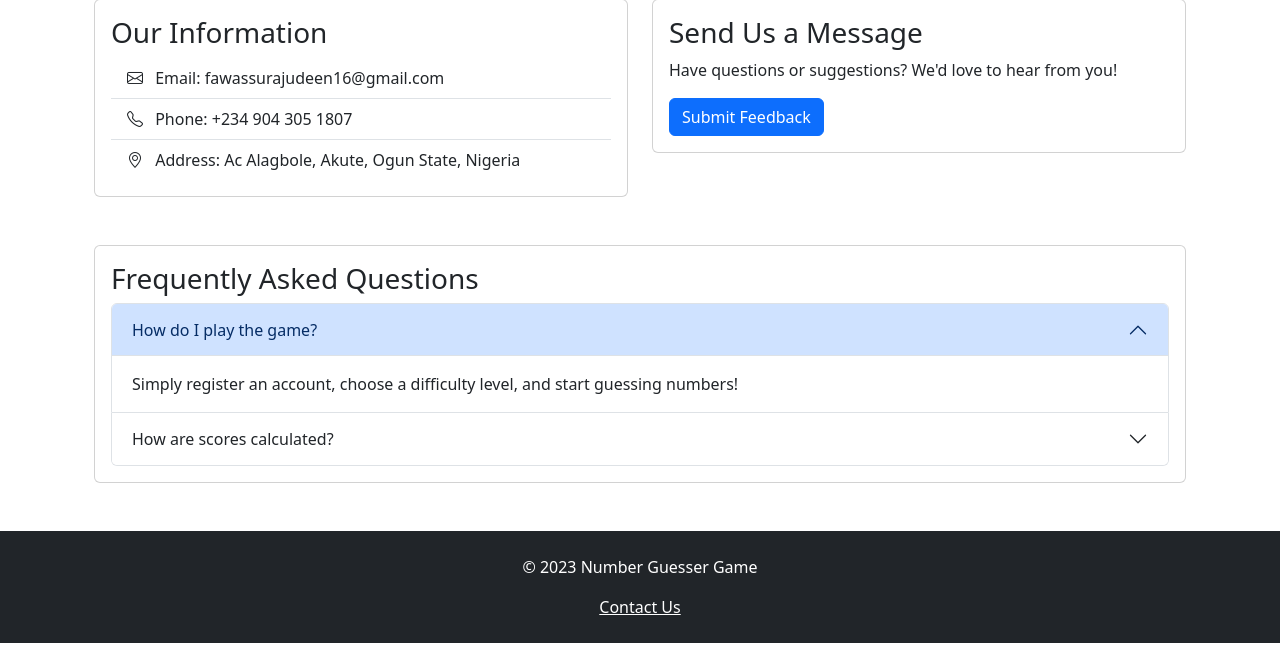
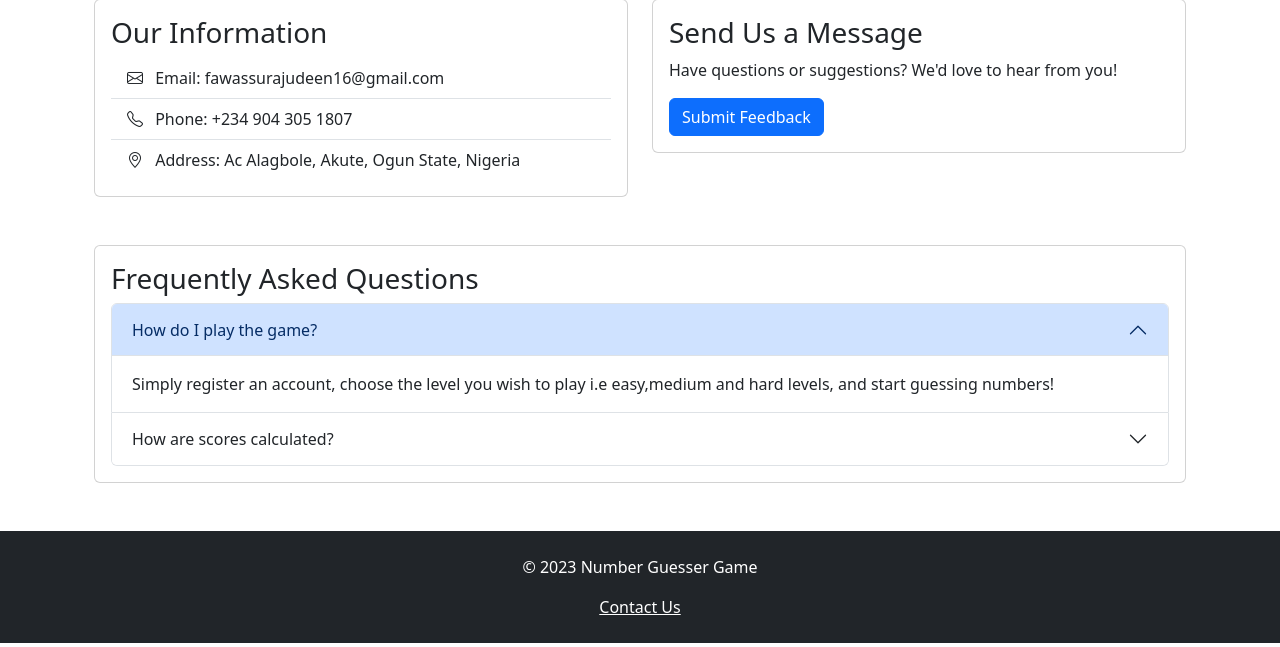
Before and after one commit to Fawas124/Number_Guesser, a Flask app: page /contact in a window 1280 px wide. Shown: the part 153-800 px from the top of the page. Run offline with Flask 3, Linux system fonts and the light colour scheme; some libraries are stand-ins or nearby versions.

Commit message:
Interesting game

```diff
--- a/app/templates/main/contact.html
+++ b/app/templates/main/contact.html
@@ -49,7 +49,7 @@
                     </h2>
                     <div id="collapseOne" class="accordion-collapse collapse show" aria-labelledby="headingOne">
                         <div class="accordion-body">
-                            Simply register an account, choose a difficulty level, and start guessing numbers!
+                            Simply register an account, choose the level you wish to play i.e easy,medium and hard levels, and start guessing numbers!
                         </div>
                     </div>
                 </div>
```
Also changed, not shown: instance/app.db.
